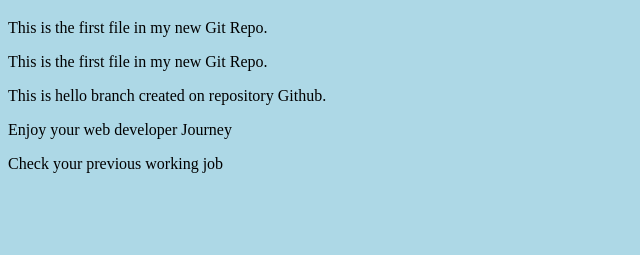
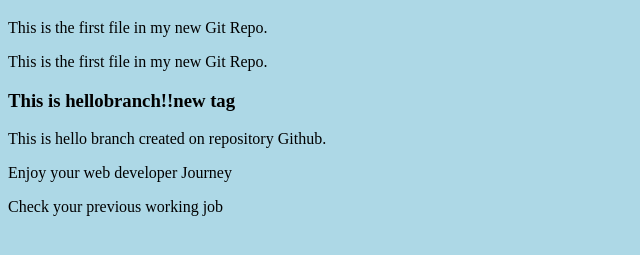
Before and after one commit to nanshinvic/third, a plain HTML site: page index.html in a window 1280 px wide. Shown: the part 61-316 px from the top of the page, without its empty margins (0-640 px from the left). Drawn offline with Linux system fonts and the light colour scheme.

Commit message:
Update index.html
new branch created hellobr

```diff
--- a/index.html
+++ b/index.html
@@ -10,6 +10,7 @@
 <p>This is the first file in my new Git Repo.</p>
 <p>This is the first file in my new Git Repo.</p>
 <div>
+  <h3>This is hellobranch!!new tag</h3>
   <p>This is hello branch created on repository Github.</p>
   <p>Enjoy your web developer Journey</p>
   <p>Check your previous working job</p>
```
